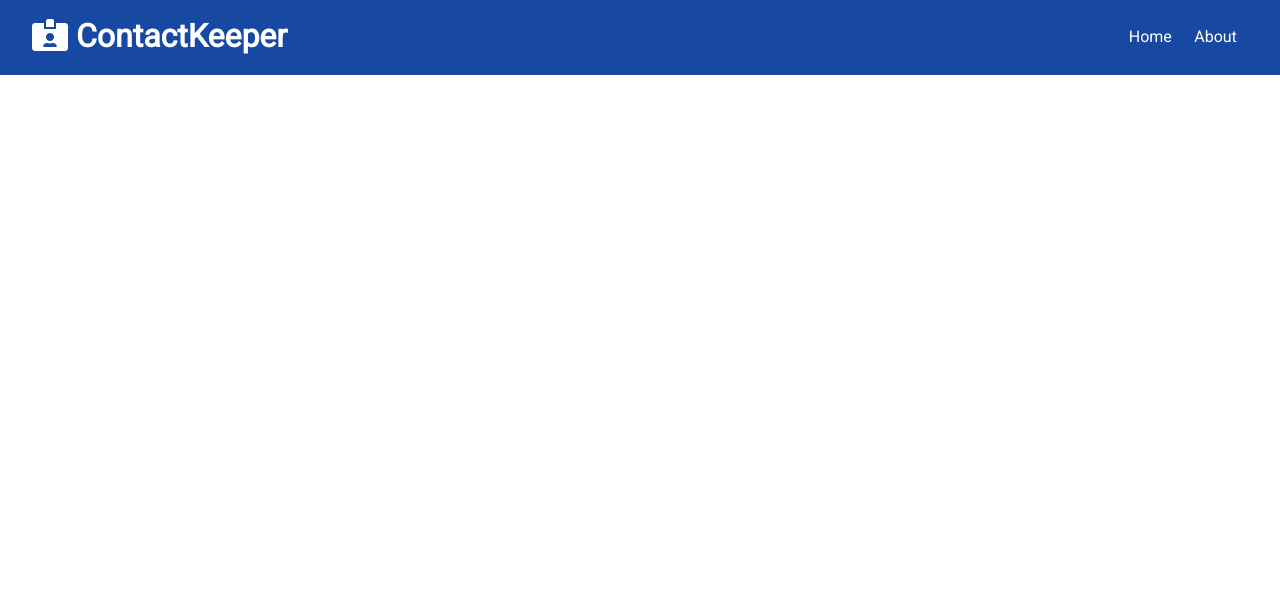
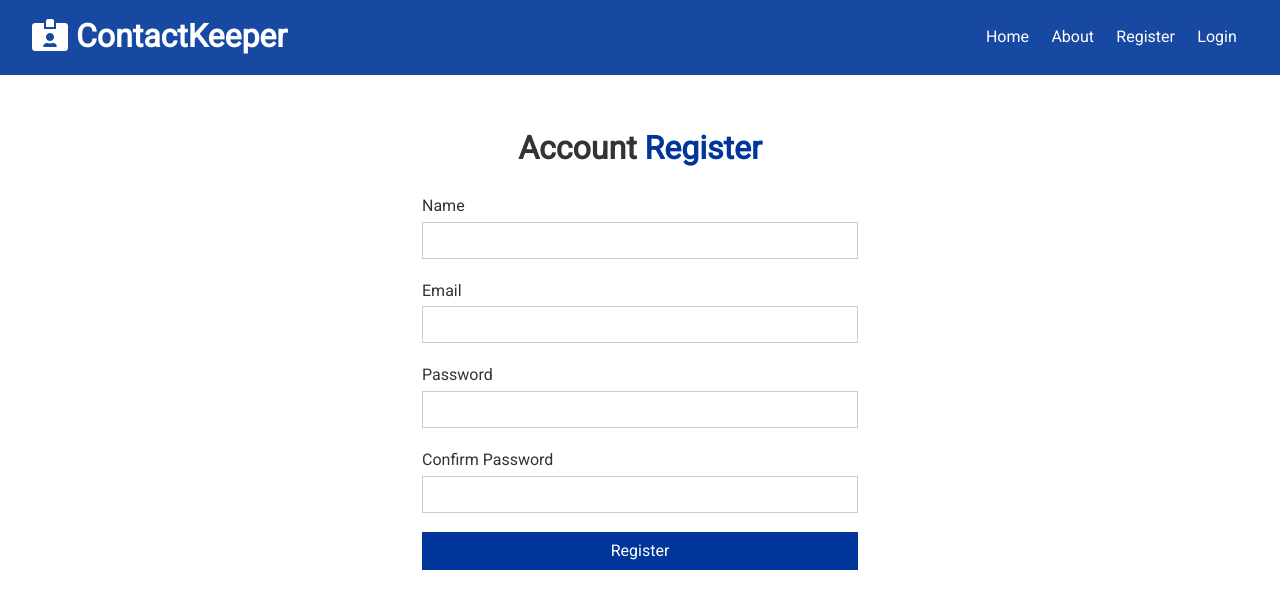
Before and after one commit to fjcasti1/contact-keeper, a React (Create React App) app in the folder client/: page /register in a window 1280 px wide. Shown: the top 608 px of the page. Built offline with nearby package versions, Linux system fonts and the light colour scheme.

Commit message:
Register & Login Forms

```diff
--- a/client/src/App.js
+++ b/client/src/App.js
@@ -5,6 +5,8 @@
 import About from './components/pages/About';
 import ContactState from './context/contact/ContactState';
 import AuthState from './context/auth/AuthState';
+import Register from './components/auth/Register';
+import Login from './components/auth/Login';
 import './App.css';
 
 const App = () => {
@@ -18,6 +20,8 @@
               <Switch>
                 <Route exact path='/' component={Home} />
                 <Route exact path='/about' component={About} />
+                <Route exact path='/register' component={Register} />
+                <Route exact path='/login' component={Login} />
               </Switch>
             </div>
           </div>
--- /dev/null
+++ b/client/src/components/auth/Login.js
@@ -0,0 +1,51 @@
+import React, { useState } from 'react';
+import PropTypes from 'prop-types';
+
+const initialState = {
+  email: '',
+  password: '',
+};
+
+const Login = () => {
+  const [user, setUser] = useState(initialState);
+
+  const { email, password } = user;
+
+  const onChange = (e) => {
+    setUser({ ...user, [e.target.name]: e.target.value });
+  };
+
+  const onSubmit = (e) => {
+    e.preventDefault();
+    // login(user);
+    console.log('Login');
+  };
+
+  return (
+    <div className='form-container'>
+      <h1>
+        Account <span className='text-primary'>Login</span>
+      </h1>
+      <form onSubmit={onSubmit}>
+        <div className='form-group'>
+          <label htmlFor='email'>Email</label>
+          <input type='email' name='email' value={email} onChange={onChange} />
+        </div>
+        <div className='form-group'>
+          <label htmlFor='password'>Password</label>
+          <input
+            type='password'
+            name='password'
+            value={password}
+            onChange={onChange}
+          />
+        </div>
+        <input type='submit' value='Login' className='btn btn-primary btn-block' />
+      </form>
+    </div>
+  );
+};
+
+Login.propTypes = {};
+
+export default Login;
--- /dev/null
+++ b/client/src/components/auth/Register.js
@@ -0,0 +1,70 @@
+import React, { useState } from 'react';
+import PropTypes from 'prop-types';
+
+const initialState = {
+  name: '',
+  email: '',
+  password: '',
+  password2: '',
+};
+
+const Register = () => {
+  const [user, setUser] = useState(initialState);
+
+  const { name, email, password, password2 } = user;
+
+  const onChange = (e) => {
+    setUser({ ...user, [e.target.name]: e.target.value });
+  };
+
+  const onSubmit = (e) => {
+    e.preventDefault();
+    // register(user);
+    console.log('Register');
+  };
+
+  return (
+    <div className='form-container'>
+      <h1>
+        Account <span className='text-primary'>Register</span>
+      </h1>
+      <form onSubmit={onSubmit}>
+        <div className='form-group'>
+          <label htmlFor='name'>Name</label>
+          <input type='text' name='name' value={name} onChange={onChange} />
+        </div>
+        <div className='form-group'>
+          <label htmlFor='email'>Email</label>
+          <input type='email' name='email' value={email} onChange={onChange} />
+        </div>
+        <div className='form-group'>
+          <label htmlFor='password'>Password</label>
+          <input
+            type='password'
+            name='password'
+            value={password}
+            onChange={onChange}
+          />
+        </div>
+        <div className='form-group'>
+          <label htmlFor='password2'>Confirm Password</label>
+          <input
+            type='password'
+            name='password2'
+            value={password2}
+            onChange={onChange}
+          />
+        </div>
+        <input
+          type='submit'
+          value='Register'
+          className='btn btn-primary btn-block'
+        />
+      </form>
+    </div>
+  );
+};
+
+Register.propTypes = {};
+
+export default Register;
--- a/client/src/components/layout/Navbar.js
+++ b/client/src/components/layout/Navbar.js
@@ -15,6 +15,12 @@
         <li>
           <Link to='/about'>About</Link>
         </li>
+        <li>
+          <Link to='/register'>Register</Link>
+        </li>
+        <li>
+          <Link to='/login'>Login</Link>
+        </li>
       </ul>
     </div>
   );
```
